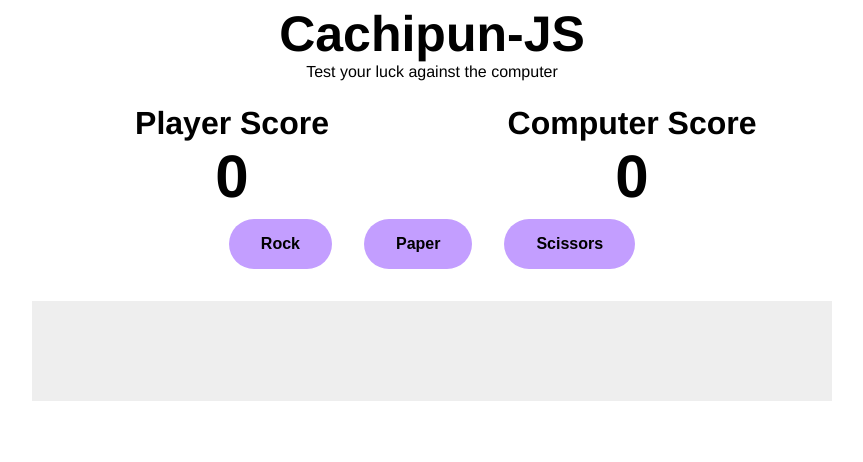
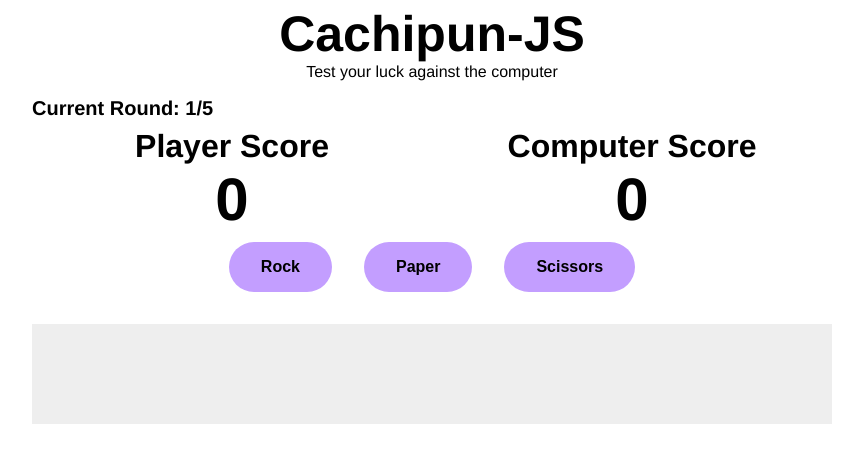
Before and after one commit to Dani-0TB/cachipun-js, a website: page index.html in a window 1280 px wide. Shown: the whole page, without its empty margins (208-1071 px from the left). Drawn offline with Linux system fonts and the light colour scheme.

Commit message:
created initGame function and setup UI elements
created the function to initialize the game, game variables, and
a helper function to update the UI.

```diff
--- a/index.html
+++ b/index.html
@@ -14,7 +14,11 @@
     <div class="container">
       <button class="start-btn">Start Game</button>
       <div class="game hide">
-
+        <div class="rounds">
+          <p class="round-txt">
+            Current Round: <span id="current-round"></span>
+          </p>
+        </div>
         <div class="scores">
           <div class="score-box">
             <h2 class="score-title">Player Score</h2>
@@ -22,7 +26,7 @@
           </div>
           <div class="score-box">
             <h2 class="score-title">Computer Score</h2>
-            <p id="player-score" class="score-number">0</p>
+            <p id="computer-score" class="score-number">0</p>
           </div>
         </div>
         <div class="selection">
--- a/js/main.js
+++ b/js/main.js
@@ -1,9 +1,14 @@
 // game functions
 
 function initGame() {
+  playerScore = 0;
+  computerScore = 0;
+  currentRound = 1;
+  maxRounds = 5;
   let game = document.querySelector('.game');
   game.classList.toggle('hide');
   start.classList.toggle('hide');
+  updateUi()
 }
 
 function playRound(playerSelection, computerSelection){
@@ -37,6 +42,12 @@ function getComputerChoice(){
 
 // helper functions
 
+function updateUi() {
+  playerScoreElement.textContent = `${ playerScore }`;
+  computerScoreElement.textContent = `${ computerScore }`;
+  currentRoundElement.textContent = `${ currentRound }/${ maxRounds }`;
+}
+
 function outputText(string) {
   let output = document.querySelector('.output')
 
@@ -63,17 +74,24 @@ function printWinner(playerScore, computerScore) {
 }
 
 // Program Code
+let playerScore;
+let playerScoreElement = document.querySelector('#player-score');
+let computerScore;
+let computerScoreElement = document.querySelector('#computer-score');
+let currentRound;
+let currentRoundElement = document.querySelector('#current-round');
+let maxRounds;
+
+let start = document.querySelector('.start-btn');
+start.addEventListener('click', () => {
+  initGame()
+});
+
 let buttons = document.querySelectorAll('.btn');
-
 buttons.forEach((button) => {
   button.addEventListener('click', () => {
     outputText(playRound(button.id, getComputerChoice()));
   });
-});
-
-let start = document.querySelector('.start-btn');
-start.addEventListener('click', () => {
-  initGame()
 });
 
 // autostart game
--- a/styles/styles.css
+++ b/styles/styles.css
@@ -66,6 +66,12 @@ body {
   display: none;
 }
 
+.round-txt {
+  margin: 0;
+  font-size: 20px;
+  font-weight: 700;
+}
+
 .scores {
   width: 100%;
   display: flex;
@@ -95,23 +101,6 @@ body {
   font-weight: 800;
 }
 
-.output {
-  width: 100%;
-  height: 100px;
-  background-color: #EEEEEE;
-  margin: 1rem 0;
-  display: flex;
-  flex-flow: column;
-  align-items: center;
-  justify-content: start;
-  overflow: scroll;
-}
-
-.out-txt {
-  margin: 0.2rem 0;
-  font-size: 20px;
-}
-
 .selection {
   display: flex;
   flex-flow: row wrap;
@@ -136,3 +125,20 @@ body {
 .btn:active {
   background-color: rgb(158, 97, 255);
 }
+
+.output {
+  width: 100%;
+  height: 100px;
+  background-color: #EEEEEE;
+  margin: 1rem 0;
+  display: flex;
+  flex-flow: column;
+  align-items: center;
+  justify-content: start;
+  overflow: scroll;
+}
+
+.out-txt {
+  margin: 0.2rem 0;
+  font-size: 20px;
+}
```
